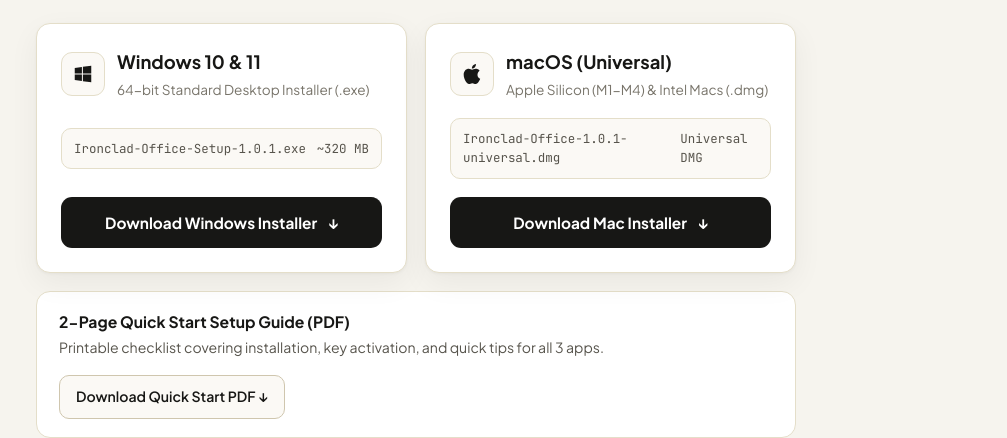
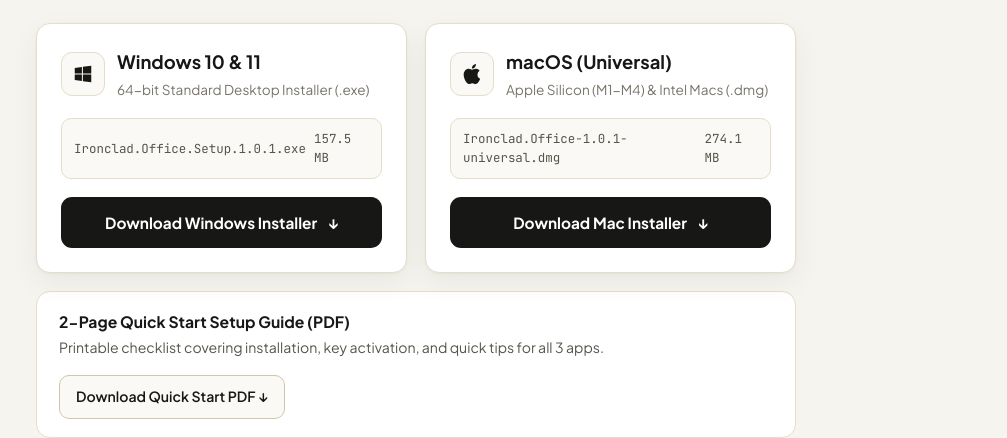
Before and after one commit to Wealthcoop/ironclad-office-downloads, a plain HTML site: page index.html in a window 1280 px wide. Shown: the part 386-824 px from the top of the page, without its empty margins (134-1141 px from the left). Drawn offline with Linux system fonts and the light colour scheme; no server answers.

Commit message:
chore: match exact v1.0.1 universal release asset filenames and sizes

```diff
--- a/index.html
+++ b/index.html
@@ -516,11 +516,11 @@
             </div>
 
             <div class="file-meta">
-              <span id="win-filename">Ironclad-Office-Setup-1.0.1.exe</span>
-              <span id="win-size">~320 MB</span>
+              <span id="win-filename">Ironclad.Office.Setup.1.0.1.exe</span>
+              <span id="win-size">157.5 MB</span>
             </div>
 
-            <a id="win-link" class="btn-primary" href="https://github.com/Wealthcoop/ironclad-office-downloads/releases/latest/download/Ironclad-Office-Setup-1.0.1.exe">
+            <a id="win-link" class="btn-primary" href="https://github.com/Wealthcoop/ironclad-office-downloads/releases/latest/download/Ironclad.Office.Setup.1.0.1.exe">
               <span>Download Windows Installer</span>
               <span aria-hidden="true">&darr;</span>
             </a>
@@ -544,11 +544,11 @@
             </div>
 
             <div class="file-meta">
-              <span id="mac-filename">Ironclad-Office-1.0.1-universal.dmg</span>
-              <span id="mac-size">Universal DMG</span>
+              <span id="mac-filename">Ironclad.Office-1.0.1-universal.dmg</span>
+              <span id="mac-size">274.1 MB</span>
             </div>
 
-            <a id="mac-link" class="btn-primary" href="https://github.com/Wealthcoop/ironclad-office-downloads/releases/latest/download/Ironclad-Office-1.0.1-universal.dmg">
+            <a id="mac-link" class="btn-primary" href="https://github.com/Wealthcoop/ironclad-office-downloads/releases/latest/download/Ironclad.Office-1.0.1-universal.dmg">
               <span>Download Mac Installer</span>
               <span aria-hidden="true">&darr;</span>
             </a>
```
